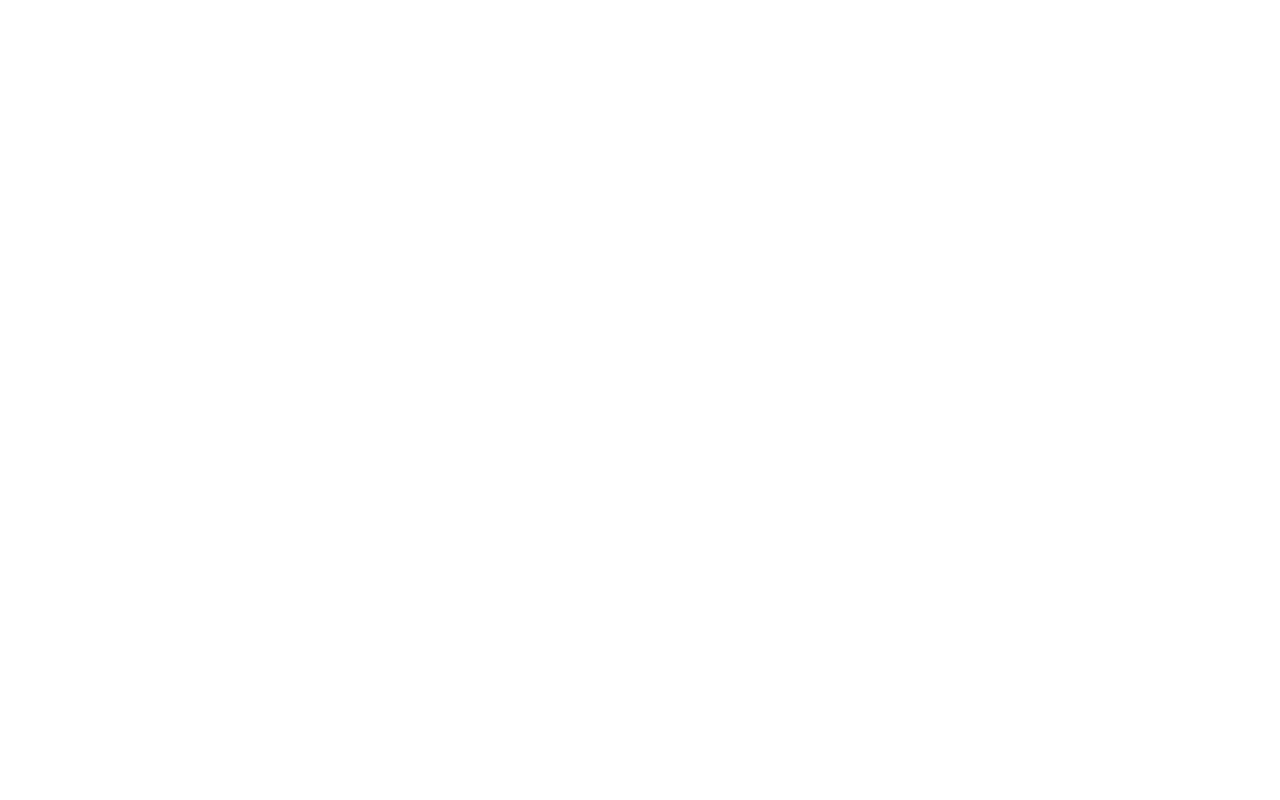
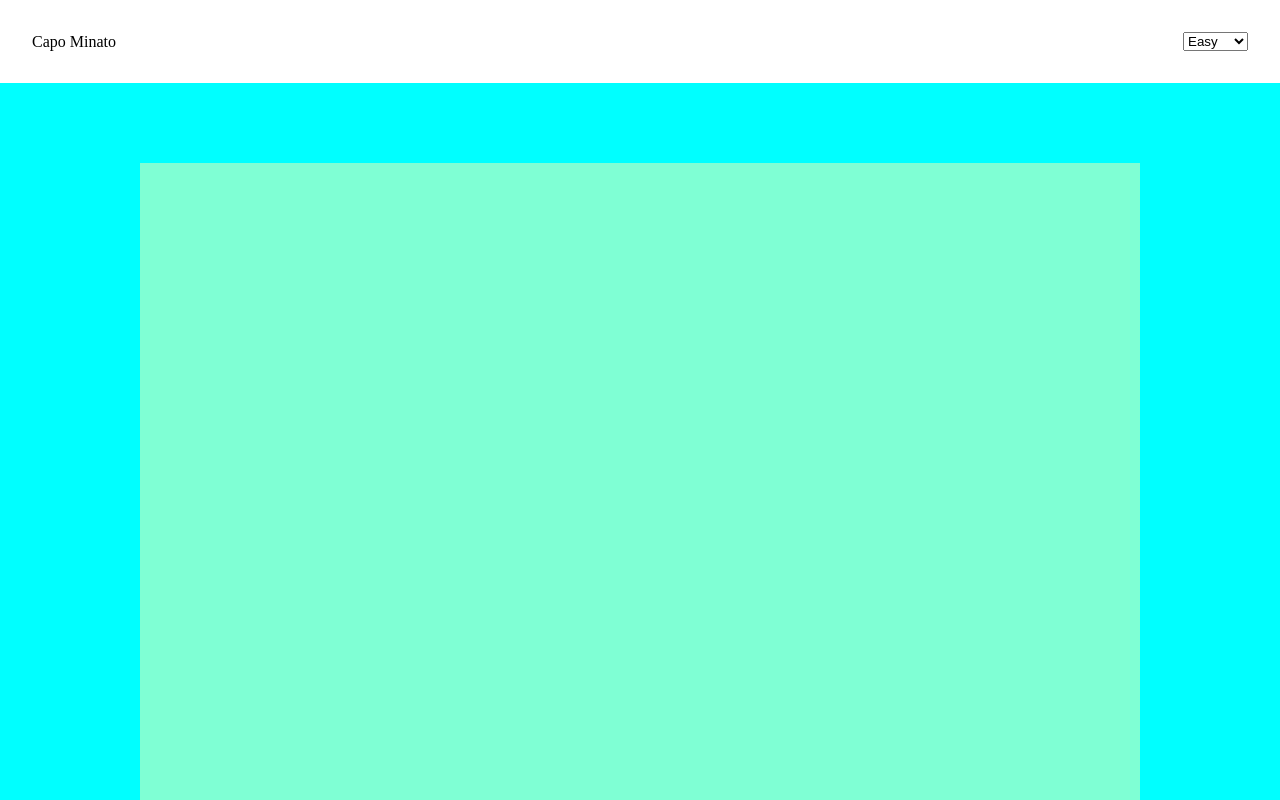
Before and after one commit to iLBigga/js-campominato-grid, a plain HTML site: page index.html in a window 1280 px wide. Shown: the top 800 px of the page. Drawn offline with Linux system fonts and the light colour scheme.

Commit message:
Inserito stile pagina

```diff
--- a/css/style.css
+++ b/css/style.css
@@ -0,0 +1,57 @@
+* {
+    box-sizing: border-box;
+    margin: 0;
+    padding: 0;
+}
+
+.main-header {
+    display: flex;
+    justify-content: space-between;
+    align-items: center;
+    padding: 2rem;
+}
+
+body {
+    display: flex;
+    flex-direction: column;
+    height: 100vh;
+}
+
+main {
+    display: flex;
+    align-items: center;
+    background-color: aqua;
+    flex-grow: 1;
+    padding: 5rem;
+}
+
+.table {
+    width: 1000px;
+    background-color: aquamarine;
+    aspect-ratio: 1/1;
+    margin: 0 auto;
+}
+
+.table10 {
+    display: grid;
+    grid-template-columns: repeat(10, 1fr);
+}
+
+.table9 {
+    display: grid;
+    grid-template-columns: repeat(8, 1fr);
+}
+
+.table7 {
+    display: grid;
+    grid-template-columns: repeat(7, 1fr);
+}
+
+.square {
+    aspect-ratio: 1/1;
+    border: 2px solid white;
+}
+
+.main-footer {
+    padding: 1rem;
+}
--- a/index.html
+++ b/index.html
@@ -8,9 +8,28 @@
     <title>Capominato</title>
 </head>
 <body>
-    <main>
+        <header>
+            <div class="main-header">
+                <div>Capo Minato</div>
+                <div>
+                    <select name="difficoltà" id="">
+                        <option value="easy">Easy</option>
+                        <option value="normal">Normal</option>
+                        <option value="hard">Hard</option>
+                    </select>
+                </div>
+            </div>
+        </header>
 
-    </main>
+        <main>
+            <div class="table table10">
+            </div>
+        </main>
+    </div>
+
+    <footer class="main-footer">
+        <span>Made with &hearts; by <a href="#">Boolean</a></span>
+    </footer>
     <script src="./js/app.js"></script>
 </body>
 </html>
```
